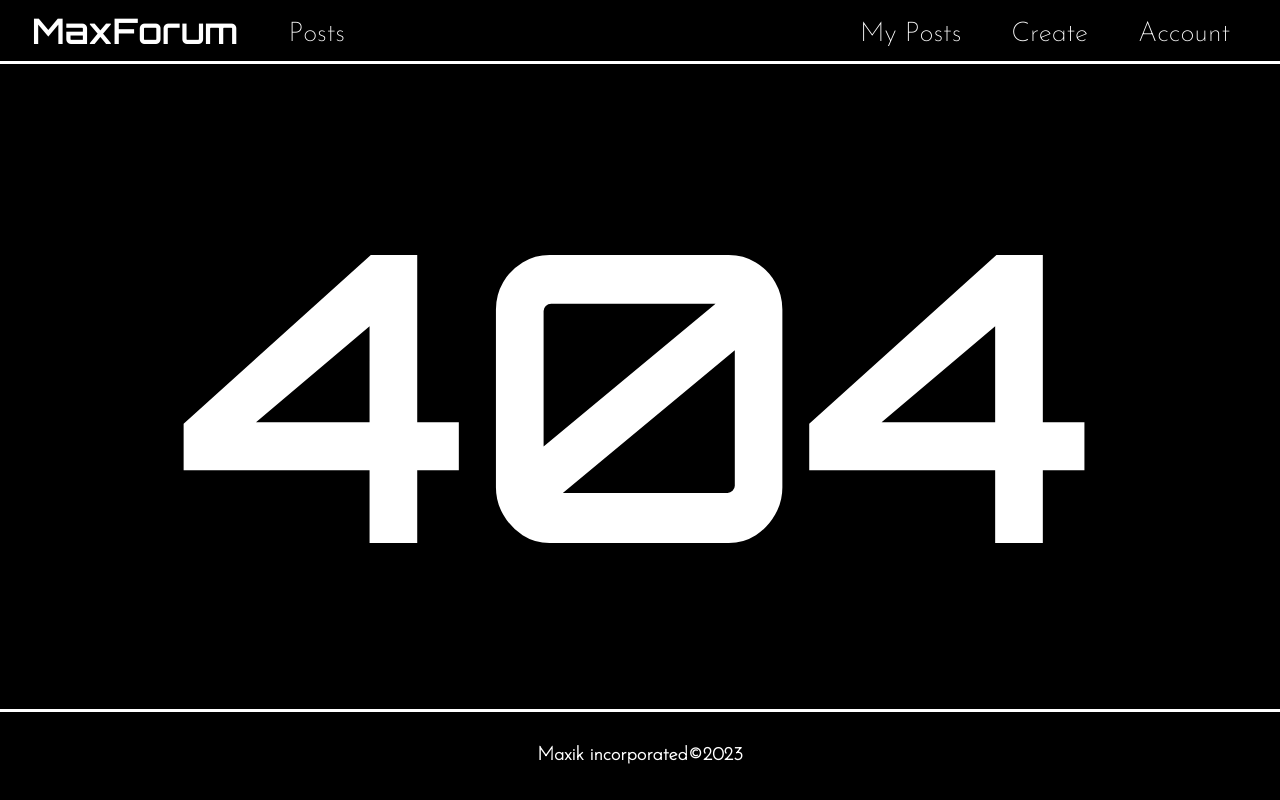
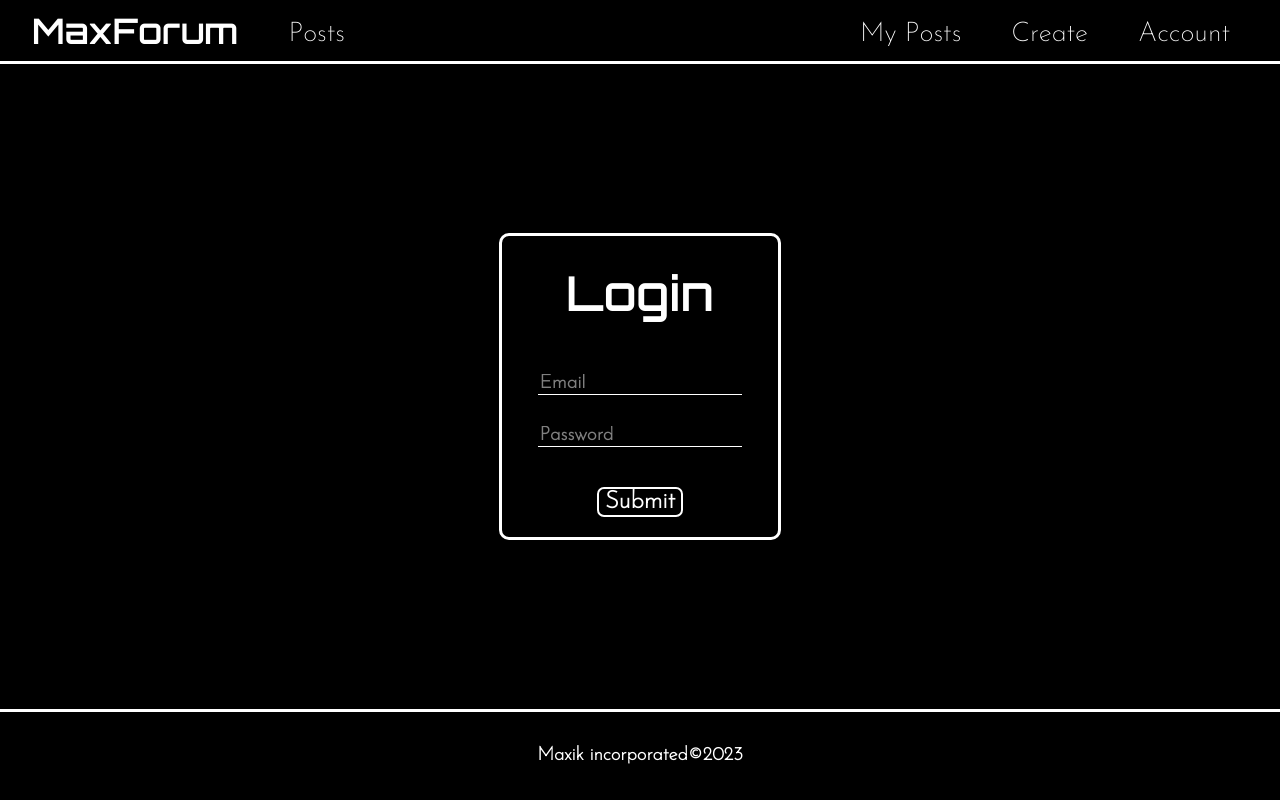
Before and after one commit to MaxPoplavskiy/MaxForum, a React (Create React App) app in the folder front/: page /login in a window 1280 px wide. Before the commit this address led to /404. Built offline with nearby package versions, Linux system fonts and the light colour scheme; a web font is replaced by a local one.

Commit message:
crete authform for login and register

```diff
--- a/front/src/App.js
+++ b/front/src/App.js
@@ -6,6 +6,7 @@ import Home from './components/home';
 import Account from './components/account';
 import Posts from "./components/posts"
 import CreatePost from './components/create-post';
+import AuthForm from './components/authform';
 import PageNotFound from './components/pagenotfound';
 import { Navigate, Route, Routes } from 'react-router-dom';
 import { globalThemeContext } from "./globalThemeContext";
@@ -42,6 +43,8 @@ function App(props) {
               <Route path="/account" element={<Account themeButtonClick={changeTheme} />} />
               <Route path="/posts" element={<Posts />} />
               <Route path="/create" element={<CreatePost />} />
+              <Route path="/login" element={<AuthForm title="Login" />} />
+              <Route path="/register" element={<AuthForm title="Register" />} />
               <Route path="/404" element={<PageNotFound />} />
               <Route path="*" element={<Navigate to="/404" />} />
             </Routes>
--- a/front/src/components/account.jsx
+++ b/front/src/components/account.jsx
@@ -2,7 +2,7 @@ import React from "react";
 import "./account.css";
 import { globalThemeContext, cssLightHandle } from "../globalThemeContext";
 import { useContext } from "react";
-
+import { Link } from "react-router-dom";
 
 function Account(props)
 {
@@ -12,8 +12,8 @@ function Account(props)
         <div className={cssLightHandle("button-container", theme)}>
             <button className={cssLightHandle("button transperent-button", theme)} onClick={props.themeButtonClick}>Change theme</button>
             <hr className={cssLightHandle("", theme)} />
-            <button className={cssLightHandle("button filled-button", theme)}>Login</button>
-            <button className={cssLightHandle("button transperent-button", theme)}>Register</button>
+            <Link to="/login" className={cssLightHandle("button filled-button", theme)}>Login</Link>
+            <Link to="/register" className={cssLightHandle("button transperent-button", theme)}>Register</Link>
         </div>
     </div>
 }
--- /dev/null
+++ b/front/src/components/authform.css
@@ -0,0 +1,57 @@
+.auth-container
+{
+    width: 20%;
+    display: flex;
+    flex-direction: column;
+    border: 3px white solid;
+    border-radius: 10px;
+    padding: 10px;
+    justify-content: center;
+    align-items: center;
+}
+
+#auth-title
+{
+    font-size: 3rem;
+    margin-bottom: 35px;
+}
+
+.auth-inputs-container
+{
+    display: flex;
+    flex-direction: column;
+    width: 80%;
+}
+
+.authform-input
+{
+    font-family: 'Josefin Sans', 'Montserrat', sans-serif;
+    font-size: 1.2rem;
+    font-weight: bold;
+    margin: 15px 0;
+    background-color: black;
+    border: none;
+    border-bottom: 1px white solid;
+    color: white;
+}
+
+.authform-input:focus
+{
+    outline: none;
+}
+
+.authform-input::placeholder
+{
+    color: rgb(255 255 255 / 0.5);
+    font-weight: 600;
+}
+
+.authform-input.light::placeholder
+{
+    color: rgb(0 0 0 / 0.5);
+}
+
+#authform-submit-btn
+{
+    margin: 25px 0 10px 0;
+}
--- /dev/null
+++ b/front/src/components/authform.jsx
@@ -0,0 +1,24 @@
+import React from "react";
+import "./authform.css";
+import { globalThemeContext, cssLightHandle } from "../globalThemeContext";
+import { useContext } from "react";
+
+
+function AuthForm(props)
+{
+    const theme = useContext(globalThemeContext);
+
+    return <div className={cssLightHandle("content", theme)}>
+        <div className={cssLightHandle("auth-container", theme)}>
+            <div><h1 id="auth-title" className={cssLightHandle("title", theme)}>{props.title}</h1></div>
+            <div className={cssLightHandle("auth-inputs-container", theme)}>
+                <input type="email" className={cssLightHandle("authform-input", theme)} placeholder="Email" />
+                <input type="password" className={cssLightHandle("authform-input", theme)} placeholder="Password" />
+                {props.title === "Register" ? <input type="password" className={cssLightHandle("authform-input", theme)} placeholder="Repeat password" /> : ""}
+            </div>
+            <button id="authform-submit-btn" className={cssLightHandle("button transperent-button", theme)}>Submit</button>
+        </div>
+    </div>
+}
+
+export default AuthForm;
--- a/front/src/themes.css
+++ b/front/src/themes.css
@@ -35,6 +35,7 @@ hr
     font-weight: bold;
     font-size: 1.5rem;
     border-style: solid;
+    text-align: center;
 }
 
 .transperent-button.light
```
